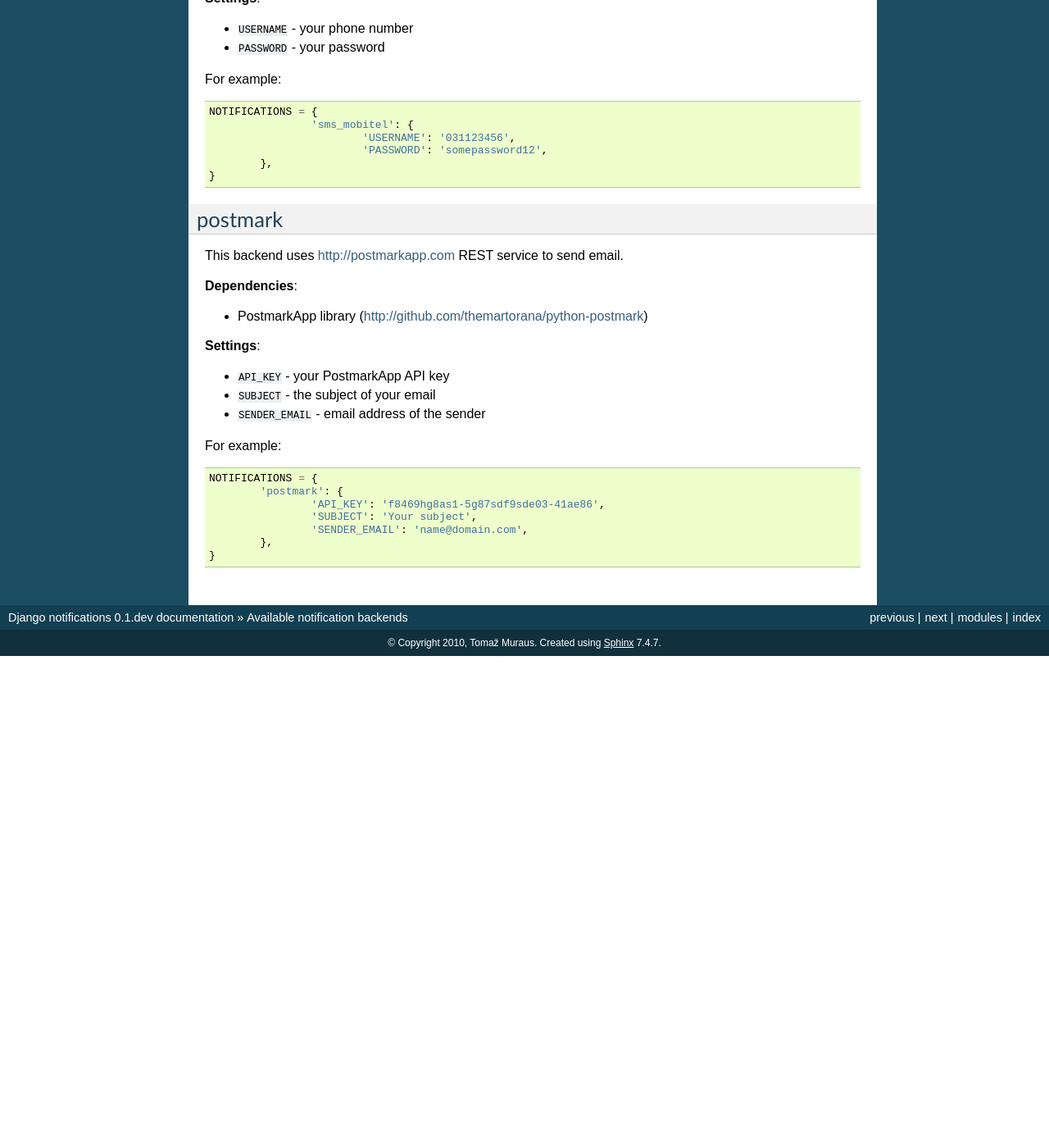
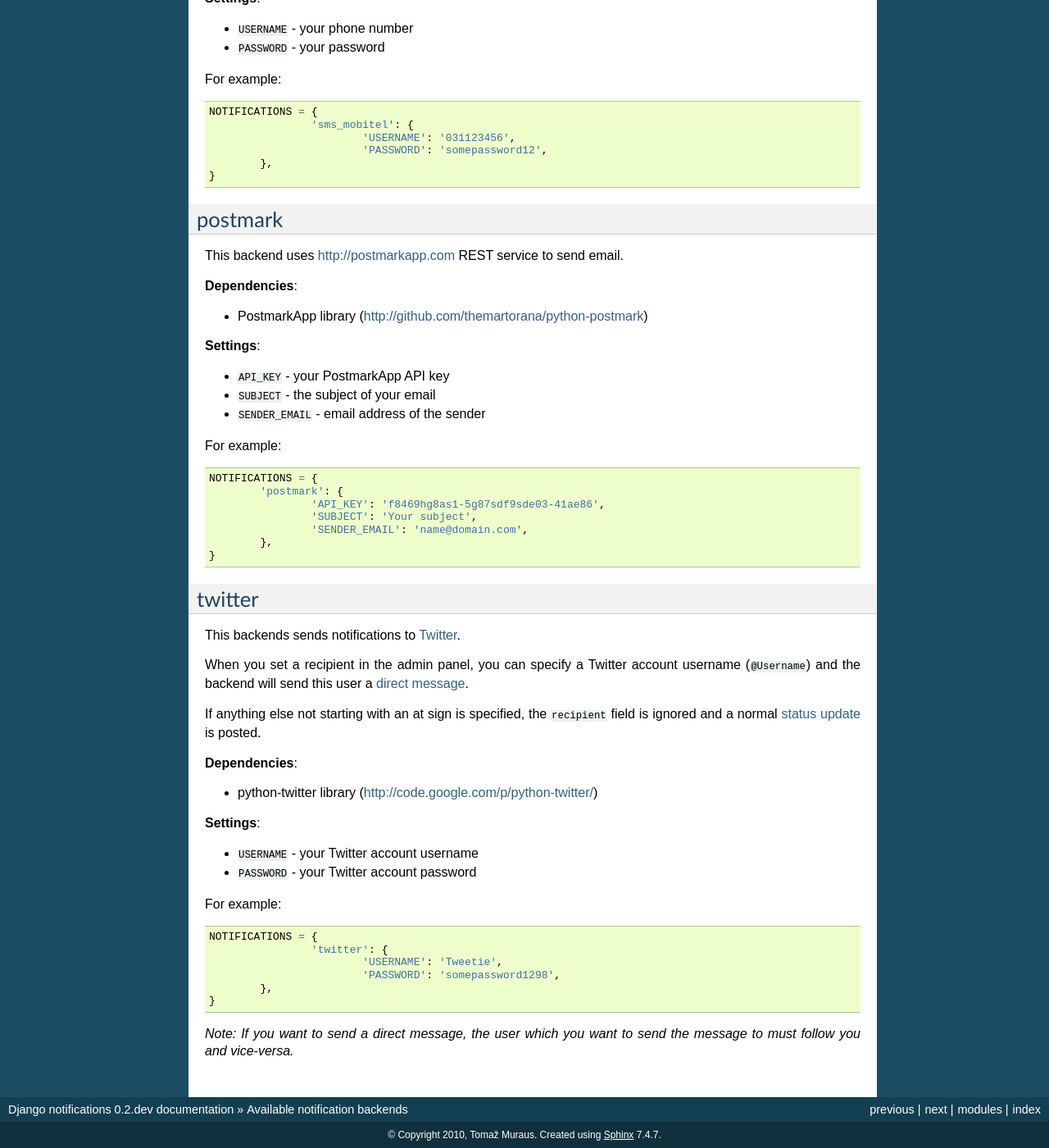
Before and after one commit to Kami/django-notifications, a Sphinx documentation site: the page built from docs/source/available_notification_backends.rst, in a window 1280 px wide and 1400 px high, scrolled down 1321 px. Shown: the whole window at 82% size. Built offline with Sphinx 7.4.7, drawn with Linux system fonts in a browser that asks for light colours; before the commit the page ends 2121 px from its top, so only the background shows below that; some of the changed text lies outside the part shown.

Commit message:
Updated docs for Twitter backend

```diff
--- a/docs/source/available_notification_backends.rst
+++ b/docs/source/available_notification_backends.rst
@@ -105,4 +105,36 @@
 		},
 	}
 
+twitter
+~~~~~~~
+
+This backends sends notifications to Twitter_.
+
+When you set a recipient in the admin panel, you can specify a Twitter account username (``@Username``) and the backend will send this user a `direct message`_.
+
+If anything else not starting with an at sign is specified, the ``recipient`` field is ignored and a normal `status update`_ is posted.
+
+**Dependencies**:
+
+- python-twitter library (http://code.google.com/p/python-twitter/)
+
+**Settings**:
+
+- ``USERNAME`` - your Twitter account username
+- ``PASSWORD`` - your Twitter account password
+
+For example::
+
+	NOTIFICATIONS = {
+			'twitter': {
+				'USERNAME': 'Tweetie',
+				'PASSWORD': 'somepassword1298',
+		},
+	}
+
+*Note: If you want to send a direct message, the user which you want to send the message to must follow you and vice-versa.*
+
 .. _Mobitel.si: https://moj.mobitel.si/portal
+.. _Twitter: http://twitter.com/
+.. _direct message: http://help.twitter.com/forums/10711/entries/14606
+.. _status update: http://help.twitter.com/entries/15367-how-to-post-a-twitter-update-or-tweet
--- a/docs/source/conf.py
+++ b/docs/source/conf.py
@@ -45,9 +45,9 @@
 # built documents.
 #
 # The short X.Y version.
-version = '0.1'
+version = '0.2'
 # The full version, including alpha/beta/rc tags.
-release = '0.1.dev'
+release = '0.2.dev'
 
 # The language for content autogenerated by Sphinx. Refer to documentation
 # for a list of supported languages.
--- a/docs/source/introduction.rst
+++ b/docs/source/introduction.rst
@@ -38,6 +38,7 @@
 - XMPP - uses XMPP protocol for sending notifications (Google Talk, etc.)
 - SMS - uses `Mobitel.si` service to send SMS messages (only available to Mobitel.si subscribers in Slovenia)
 - Postmark Email - uses http://postmarkapp.com REST service to send email
+- Twitter - sends notifications to Twitter (as a direct message or a normal status update)
 
 For more information, visit the :doc:`available_notification_backends` page.
 
```
Also changed, not shown: docs/source/index.rst (+6 -4 lines).
